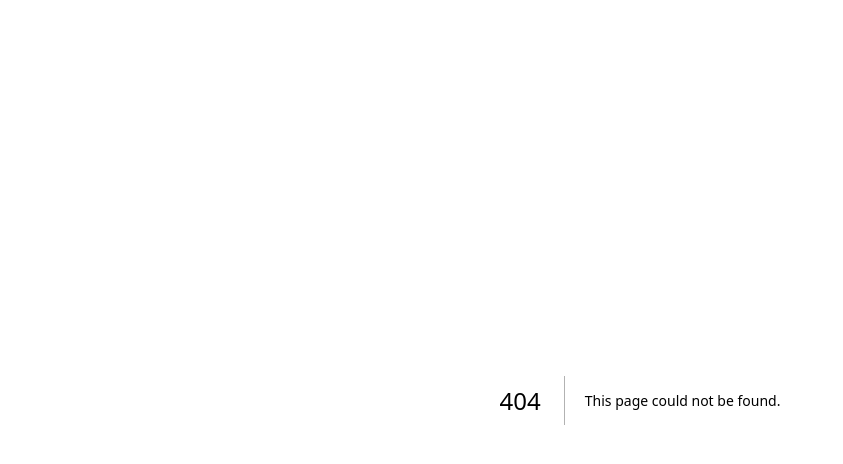
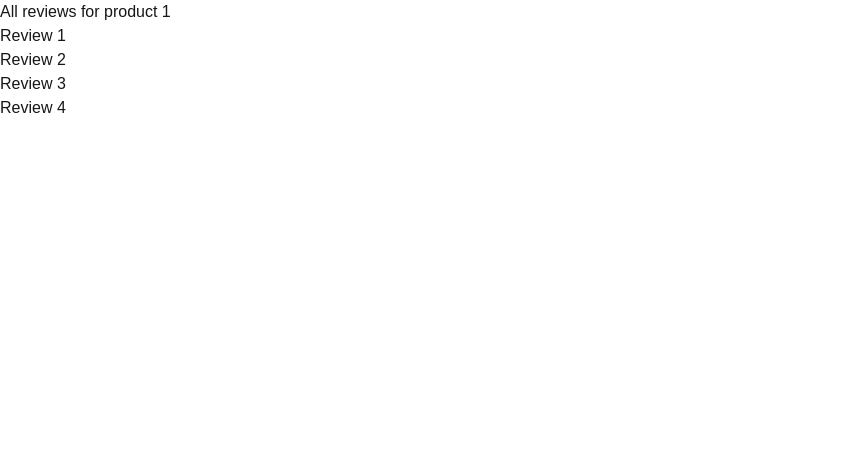
Before and after one commit to sadafamininia99/Nextjs-app-routers, a Next.js app: page /products/1/reviews in a window 1280 px wide. Before the commit this address had no page. Shown: the top 464 px of the page, without its empty margins (0-843 px from the left). Built offline with nearby package versions, Linux system fonts and the light colour scheme.

Commit message:
catch all segment with ...slug

```diff
--- /dev/null
+++ b/app/docs/[...slugs]/page.tsx
@@ -0,0 +1,17 @@
+export default async function Doc({
+  params,
+}: {
+  params: Promise<{ slug: string[] }>;
+}) {
+  const { slug } = await params;
+  if (slug?.length === 2) {
+    return (
+      <h1>
+        Viewing docs for feature {slug[0]} and concept {slug[1]}
+      </h1>
+    );
+  } else if (slug?.length === 1) {
+    return <h1>Viewing docs for feature {slug[0]}</h1>;
+  }
+  return <h1>Docs home page</h1>;
+}
--- /dev/null
+++ b/app/products/[productId]/reviews/page.tsx
@@ -0,0 +1,21 @@
+const ProductReviews = async ({
+  params,
+}: {
+  params: Promise<{ productId: string }>;
+}) => {
+  const productId = (await params).productId;
+
+  return (
+    <div>
+      <h1>All reviews for product {productId}</h1>
+
+      <ul>
+        <li>Review 1</li>
+        <li>Review 2</li>
+        <li>Review 3</li>
+        <li>Review 4</li>
+      </ul>
+    </div>
+  );
+};
+export default ProductReviews;
```
